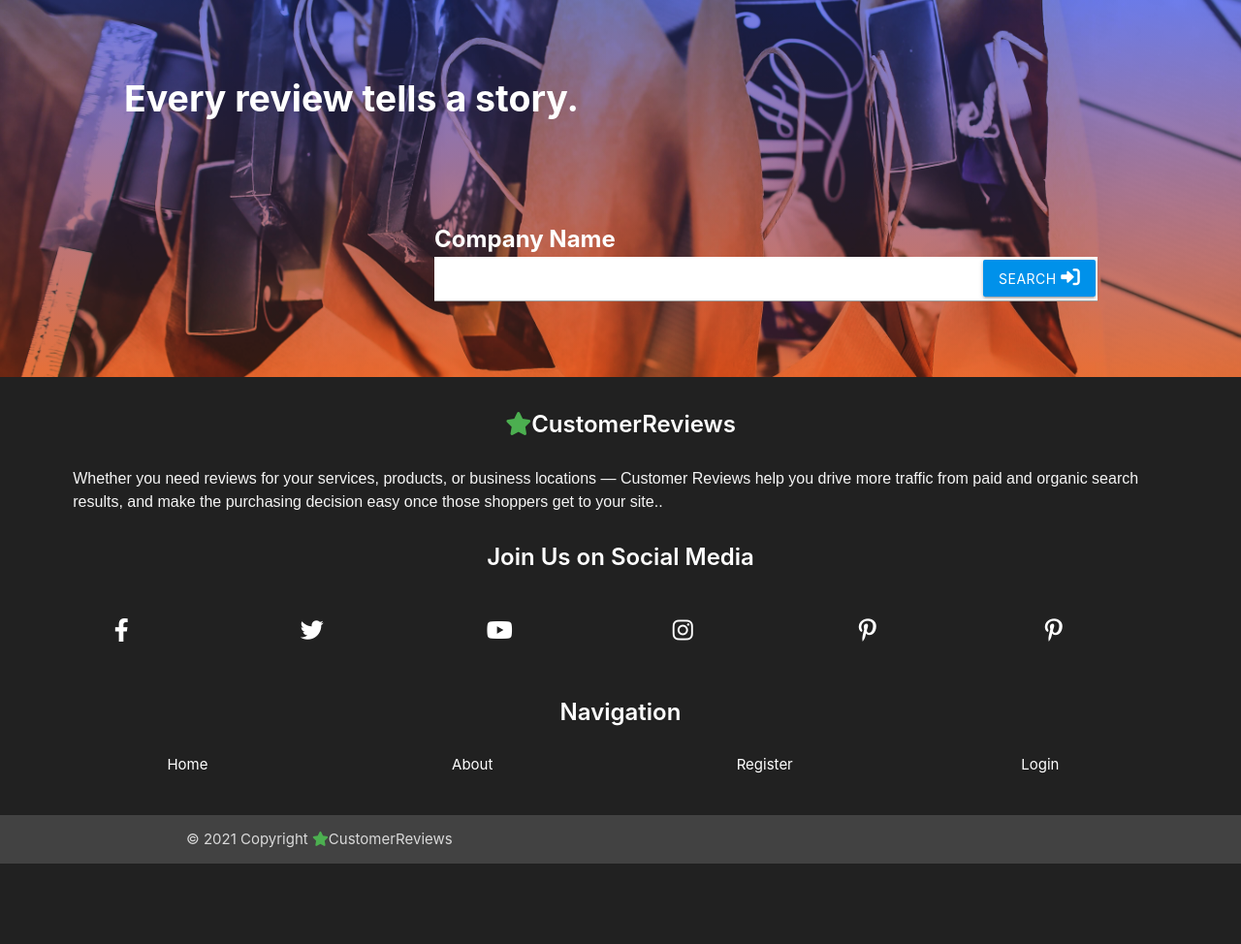
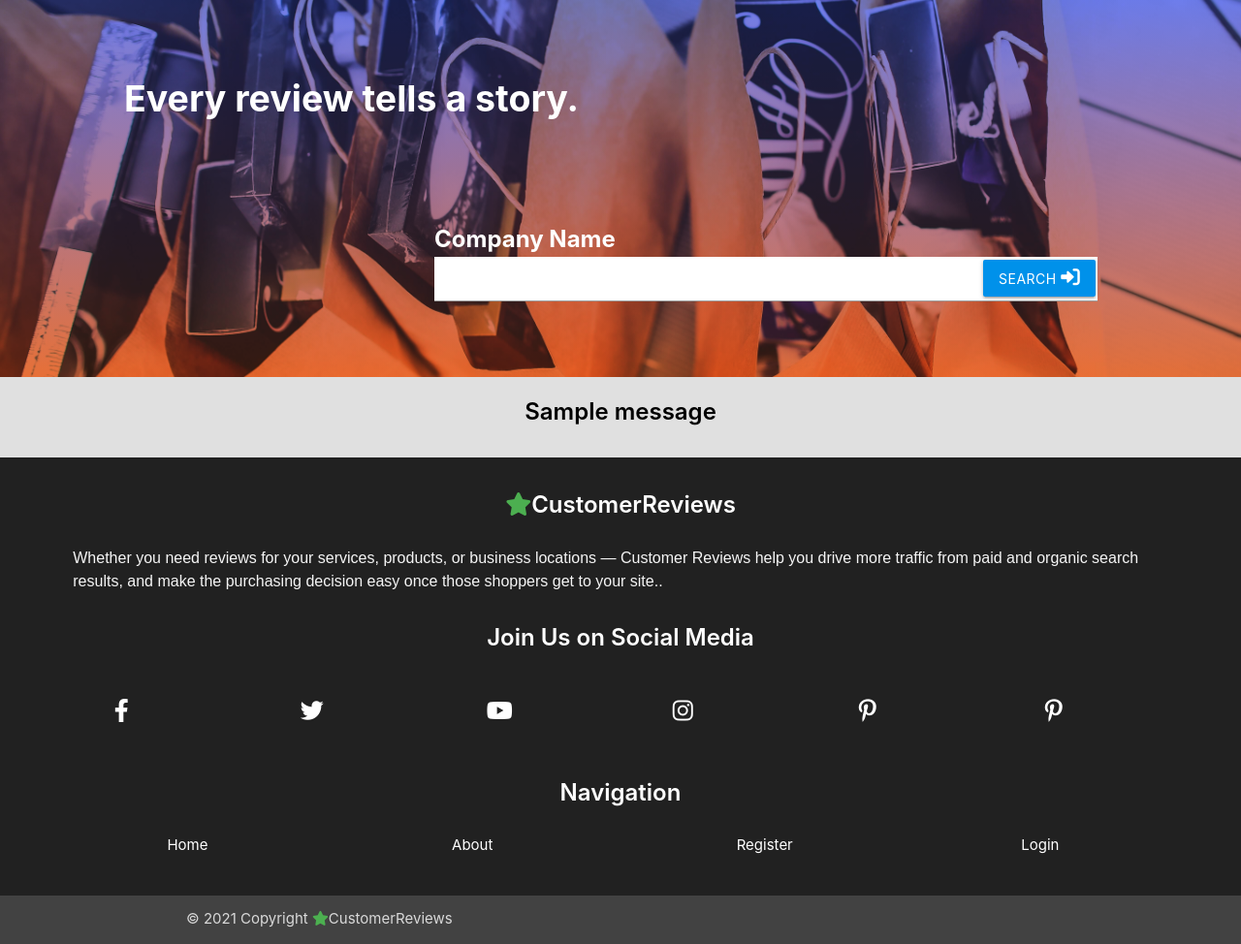
Before and after one commit to uskawi/Customer_Reviews, a Flask app: template templates/search_error.html in a window 1280 px wide. Shown: the part 164-1138 px from the top of the page at 97% size. Before the commit the page ends 1055 px from the top, so only its background shows below. Run offline with Flask 2, Linux system fonts and the light colour scheme; the template is opened without the code that fills it, so the values that code supplies are empty; one stand-in notice (Sample message) is shown; some libraries are stand-ins or nearby versions.

Commit message:
Add flash messages category2 to the search-error page to display the error messages in the middle of the page.

```diff
--- a/templates/search_error.html
+++ b/templates/search_error.html
@@ -16,6 +16,17 @@
     </div>
 </div>
 <div>
+    {% with messages = get_flashed_messages(category_filter=["category2"]) %}
+    {% if messages %}
+        {% for message in messages %}
+           <div class="row error-message">
+               <h4 class=" black-text center-align">
+                   {{ message }}
+               </h4>
+           </div>
+        {% endfor %}
+    {% endif %}
+{% endwith %}
 
 
 </div>
```
